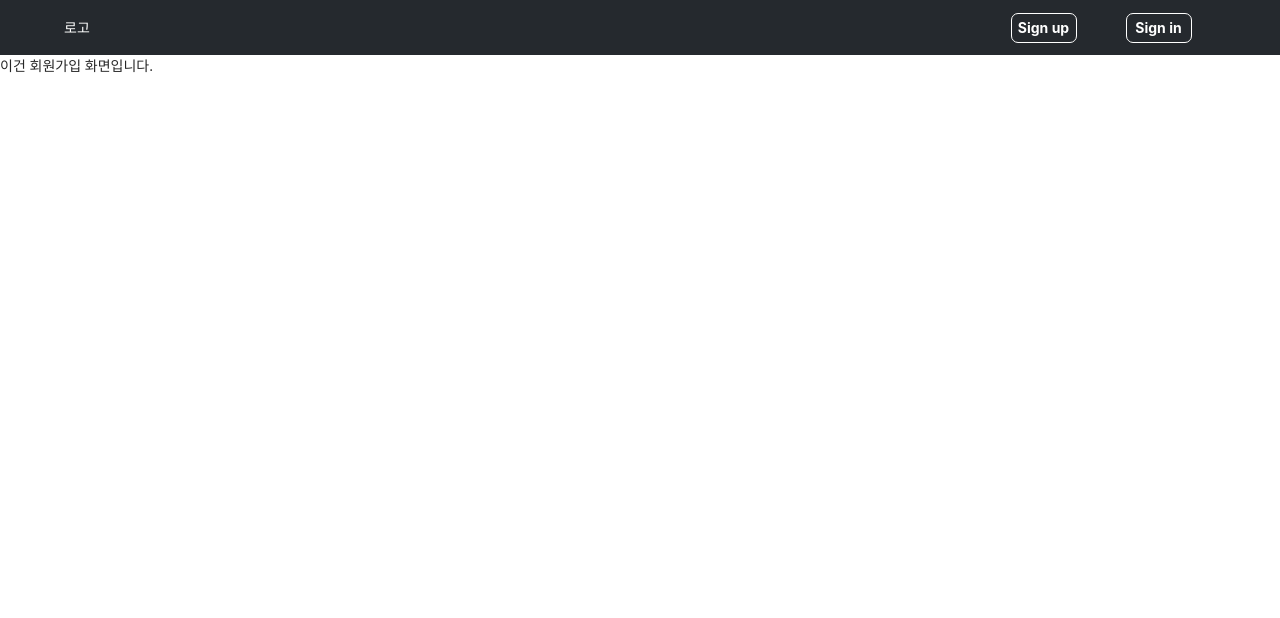
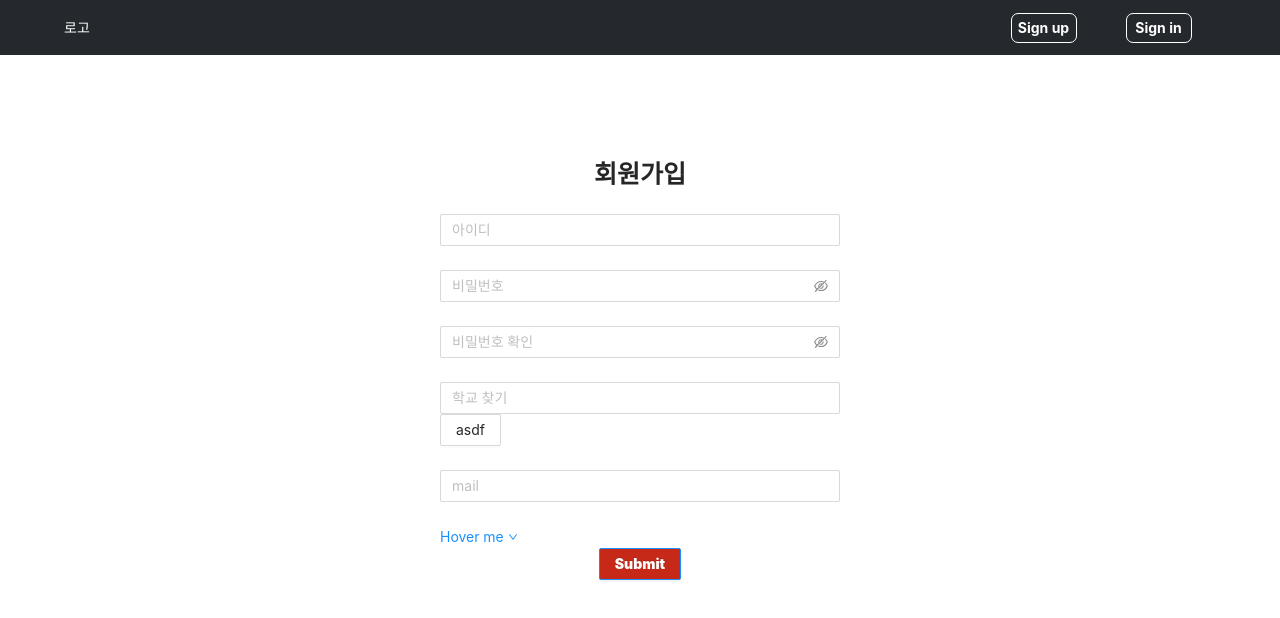
Before and after one commit to taewankang/elekant_front, a React (Create React App) app in the folder front/: page /signup in a window 1280 px wide. Shown: the top 618 px of the page. Built offline with nearby package versions, Linux system fonts and the light colour scheme.

Commit message:
Update SignUp.js

```diff
--- a/front/src/page/SignUp.js
+++ b/front/src/page/SignUp.js
@@ -1,19 +1,21 @@
-import React, {useEffect} from 'react';
-import {useSelector} from 'react-redux';
-const SignUp = ({history}) => {
-  const {isLogin} = useSelector(state => state.reducer);
-  useEffect(() => { //로그인이 되어 있을 때 signUp화면으로 들어가는 것을 방지 하기 위해 선언
-    if(isLogin){
-      alert('로그인이 되어 있습니다.');
-      history.push('/');
+import React, { useEffect } from "react";
+import { useSelector } from "react-redux";
+import SignUpContent from "../component/signUp/SignUpContent";
+const SignUp = ({ history }) => {
+  const { isLogin } = useSelector((state) => state.reducer);
+  useEffect(() => {
+    //로그인이 되어 있을 때 signUp화면으로 들어가는 것을 방지 하기 위해 선언
+    if (isLogin) {
+      alert("로그인이 되어 있습니다.");
+      history.push("/");
     }
   }, []);
 
   return (
     <div>
-      이건 회원가입 화면입니다.
+      <SignUpContent />
     </div>
-  )
-}
+  );
+};
 
-export default SignUp
+export default SignUp;
```
